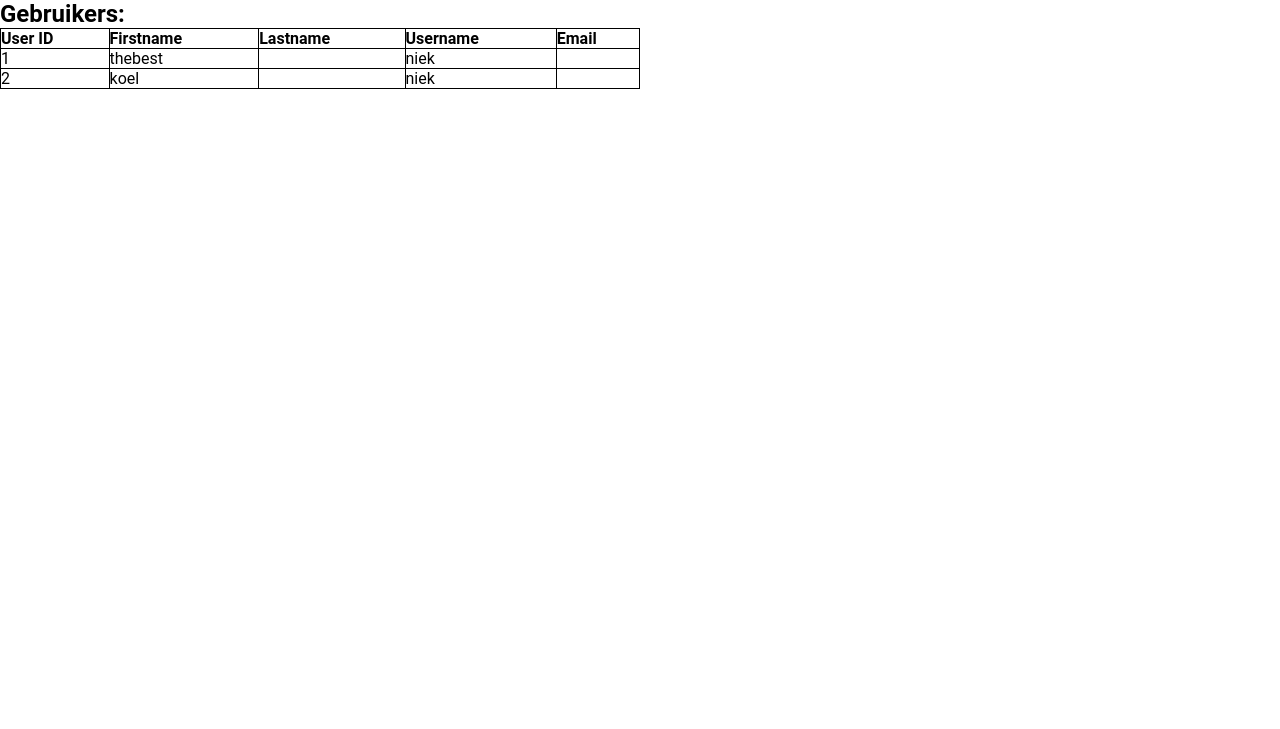
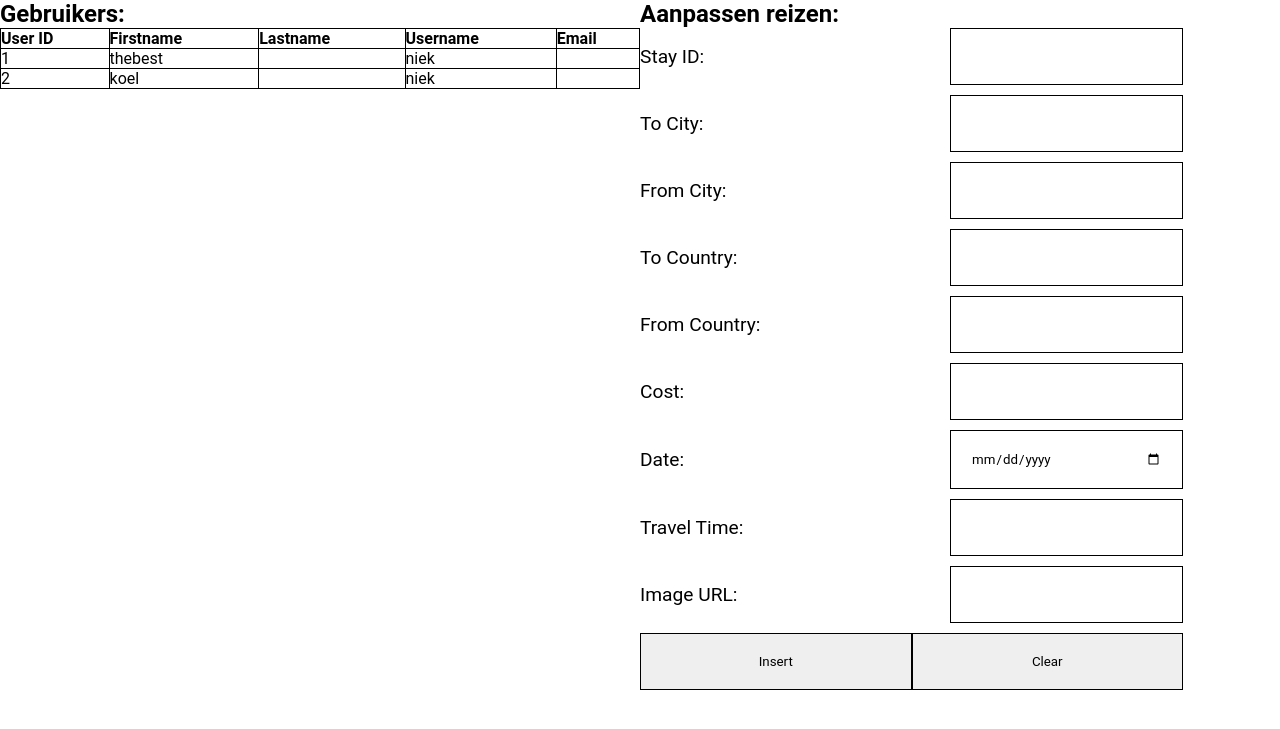
Before and after one commit to Vic-T07/Airport-webapp02, a PHP site: page /admin.php in a window 1280 px wide. Shown: the top 729 px of the page. Run offline with PHP 8.4, Linux system fonts and the light colour scheme; data comes from the database, SQL or seed files in the repository.

Commit message:
toevoegen van een forms voor invoegen van reizen aan de travel database op de admin pagina

```diff
--- a/admin.php
+++ b/admin.php
@@ -4,20 +4,23 @@ require_once 'connection.php';
 try {
     $stmt = $conn->query("SELECT * FROM users");
     $users = $stmt->fetchAll(PDO::FETCH_ASSOC);
-} catch(PDOException $e) {
+} catch (PDOException $e) {
     error_log("Fout bij het ophalen van gebruikers: " . $e->getMessage());
     die("Er is een fout opgetreden. Probeer het later opnieuw.");
 }
 ?>
 <!DOCTYPE html>
 <html lang="nl">
+
 <head>
     <meta charset="UTF-8">
     <meta name="viewport" content="width=device-width, initial-scale=1.0">
     <link rel="stylesheet" href="assets/css/style.css">
     <title>Admin Panel</title>
 </head>
-<body>
+
+<body class="admin-pagina">
+    <section class="admin-user-info">
         <h2>Gebruikers:</h2>
         <?php if (!empty($users)) : ?>
             <table class="user-table">
@@ -45,5 +48,64 @@ try {
         <?php else : ?>
             <p>Geen gebruikers gevonden.</p>
         <?php endif; ?>
+    </section>
+    <section class="admin-travel-config">
+        <h2>Aanpassen reizen:</h2>
+        <form action="process_travel.php" method="post">
+            <input type="hidden" id="action" name="action" value="insert">
+
+            <div class="admin-form-change">
+                <label for="stay_id">Stay ID:</label>
+                <input type="text" id="stay_id" name="stay_id" required>
+            </div>
+
+            <div class="admin-form-change">
+                <label for="to_city">To City:</label>
+                <input type="text" id="to_city" name="to_city" required>
+            </div>
+
+            <div class="admin-form-change">
+                <label for="from_city">From City:</label>
+                <input type="text" id="from_city" name="from_city" required>
+            </div>
+
+            <div class="admin-form-change">
+                <label for="to_country">To Country:</label>
+                <input type="text" id="to_country" name="to_country" required>
+            </div>
+
+            <div class="admin-form-change">
+                <label for="from_country">From Country:</label>
+                <input type="text" id="from_country" name="from_country" required>
+            </div>
+
+            <div class="admin-form-change">
+                <label for="cost">Cost:</label>
+                <input type="text" id="cost" name="cost" required>
+            </div>
+
+            <div class="admin-form-change">
+                <label for="date">Date:</label>
+                <input type="date" id="date" name="date" required>
+            </div>
+
+            <div class="admin-form-change">
+                <label for="travel_time">Travel Time:</label>
+                <input type="text" id="travel_time" name="travel_time" required>
+            </div>
+
+            <div class="admin-form-change">
+                <label for="image_url">Image URL:</label>
+                <input type="text" id="image_url" name="image_url" required>
+            </div>
+
+            <div class="admin-form-change">
+                <input type="submit" name="submit" value="Insert">
+                <input type="reset" value="Clear">
+            </div>
+        </form>
+    </section>
+
 </body>
+
 </html>
--- a/assets/css/style.css
+++ b/assets/css/style.css
@@ -585,7 +585,7 @@ margin: 3px;
   font-weight: bold;
 }
 .user-table{
-  width: 50%;
+  width: 100%;
   border-collapse: collapse;
 }
 .user-table th{
@@ -625,3 +625,32 @@ margin: 3px;
   border-radius: 5px;
   margin-right: 10px;
 }
+.admin-pagina{
+  display: flex;
+}
+.admin-user-info{
+  width: 50%;
+}
+.admin-travel-config form {
+  display: flex;
+  flex-direction: column;
+  width: 100%;
+}
+
+.admin-form-change {
+  display: flex;
+  align-items: center;
+  margin-bottom: 10px;
+}
+
+.admin-form-change label {
+  font-size: larger;
+  width: 300px;
+  margin-right: 10px;
+}
+
+.admin-form-change input {
+  flex: 1;
+  border: 1px solid black;
+  padding: 20px;
+}
```
Lines whose indentation alone changed are shown as unchanged.
